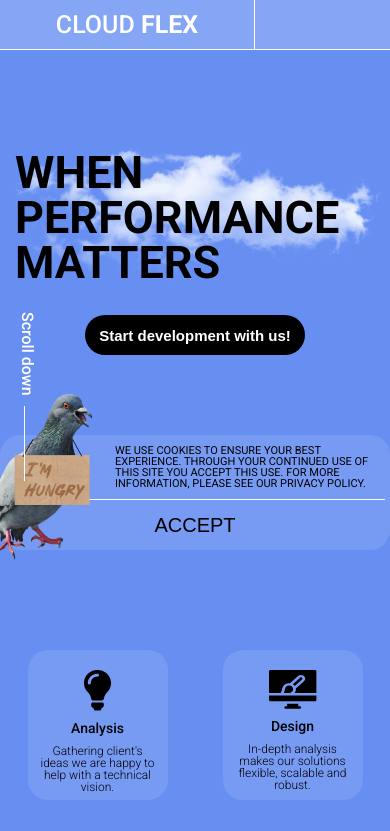
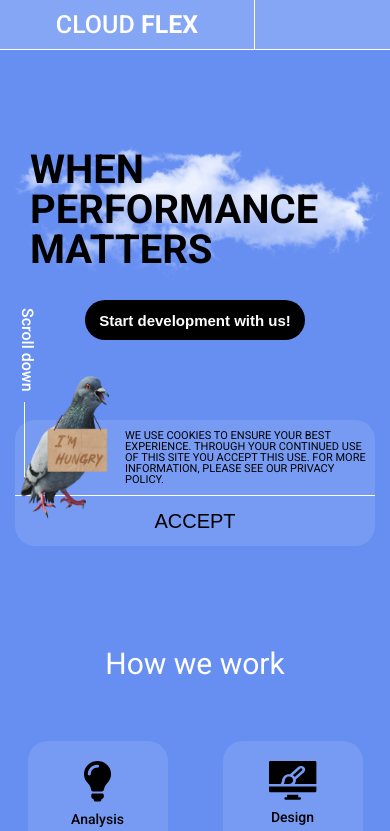
Before and after one commit to bloodless-freak/live-streaming-landing, a website: page index.html in a window 390 px wide. Shown: the top 831 px of the page. Drawn offline with nearby package versions, Linux system fonts and the light colour scheme; files that its build step writes are made by us from their sources.

Commit message:
small screen fixes

```diff
--- a/styles/_about.scss
+++ b/styles/_about.scss
@@ -126,7 +126,7 @@
         @media (max-width: v.$media-min) {
             &::before {
                 @include m.position(absolute, -1, -1, top, left, 50px, -200px);
-                background: url(../assets/phone_alpha.webp) 0 0/330px no-repeat;
+                background: url(../assets/phone_alpha.webp) 0 0/290px no-repeat;
             }
         }
     }
--- a/styles/_cards.scss
+++ b/styles/_cards.scss
@@ -120,8 +120,9 @@
 }
 
 .wave-card {
+    margin: 0 auto;
     position: relative;
-    width: 500px;
+    width: 100%;
     height: 295px;
     background: url("../assets/wave_card_bg.svg") center/contain no-repeat;
 
@@ -139,7 +140,6 @@
     }
 
     @media (max-width: v.$media-md) {
-        width: 320px;
         height: 175px;
 
         &__avatar {
--- a/styles/_hero.scss
+++ b/styles/_hero.scss
@@ -6,7 +6,7 @@
     max-width: 1260px;
     margin: 0 auto;
     position: relative;
-    padding: 150px 0;
+    padding: 150px 15px;
     background: url("../assets/cloud_alpha.png") center/contain no-repeat;
 
     &__content {
@@ -43,6 +43,10 @@
 
         @media (max-width: v.$media-sm) {
             @include m.font(45px, 700, v.$color-black, 45px);
+        }
+
+        @media (max-width: v.$media-min) {
+            @include m.font(40px, 700, v.$color-black, 40px);
         }
     }
 
@@ -86,7 +90,6 @@
         margin: 160px auto 0;
         position: relative;
         background-color: rgba(v.$color-white, 0.10);
-        padding: 0 5px;
         max-width: 680px;
         height: 70px;
         border-radius: 20px;
@@ -141,7 +144,9 @@
             margin: 80px auto 0;
 
             &-img {
-                @include m.position(absolute, 1, -1, top, left, -60px, -20px);
+                width: 100px;
+                height: 170px;
+                @include m.position(absolute, 1, -1, top, left, -60px, 5px);
             }
 
             &-text {
@@ -179,7 +184,7 @@
     }
 
     @media (max-width: v.$media-lg) {
-        padding: 100px 0;
+        padding: 100px 15px;
         background: url(../assets/cloud_alpha.png) 0 20%/contain no-repeat;
     }
 }
--- a/styles/_testimonials.scss
+++ b/styles/_testimonials.scss
@@ -54,6 +54,7 @@
 
 .slider {
     position: relative;
+    width: min(500px, 100%);
 
     &__left-button {
         @extend %slider-button;
@@ -117,6 +118,8 @@
     }
 
     @media (max-width: v.$media-md) {
+        width: min(320px, 100%);
+
         &__left-button {
             height: 53px;
             width: 53px;
--- a/styles/_work.scss
+++ b/styles/_work.scss
@@ -57,7 +57,8 @@
 
     @media(max-width: v.$media-min) {
         &__title {
-            display: none;
+            @include m.font(30px, 400, v.$color-white);
+            margin: 0 0 60px;
         }
     }
 }
```
